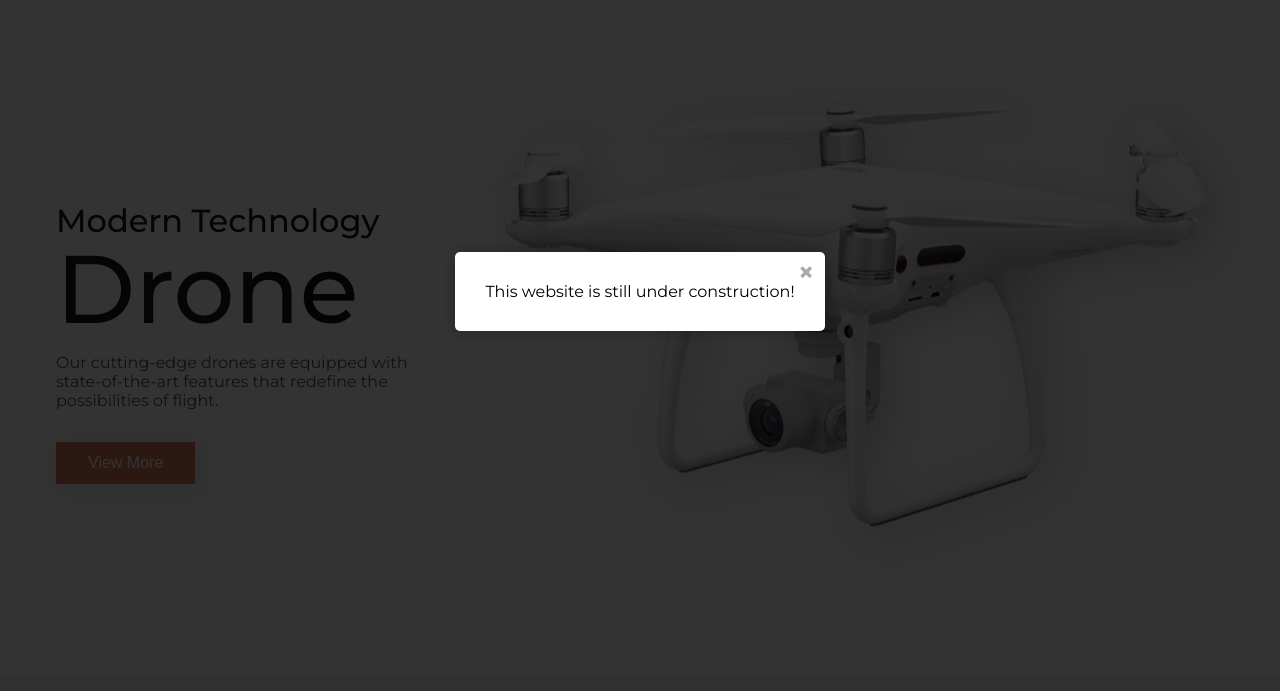
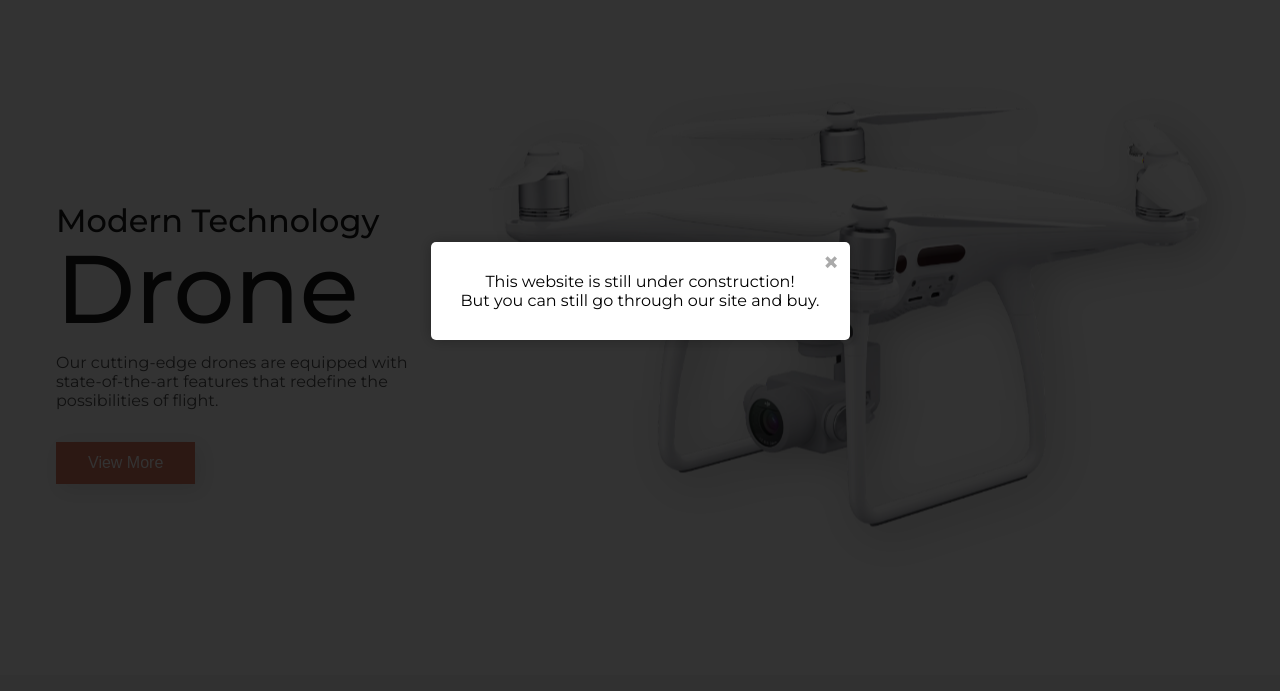
Before and after one commit to rujal404/flitetec_shop, a plain HTML site: page index.html in a window 1280 px wide. Shown: the part 109-800 px from the top of the page. Drawn offline with nearby package versions, Linux system fonts and the light colour scheme.

Commit message:
Initaial Update

```diff
--- a/index.html
+++ b/index.html
@@ -23,7 +23,9 @@
   <div id="popup" class="popup">
     <div class="popup-content">
         <span id="closePopupBtn" class="close">&times;</span>
-        <p>This website is still under construction!</p>
+        <p>This website is still under construction!
+          <br>
+        But you can still go through our site and buy.</p>
     </div>
 </div>
 
```
